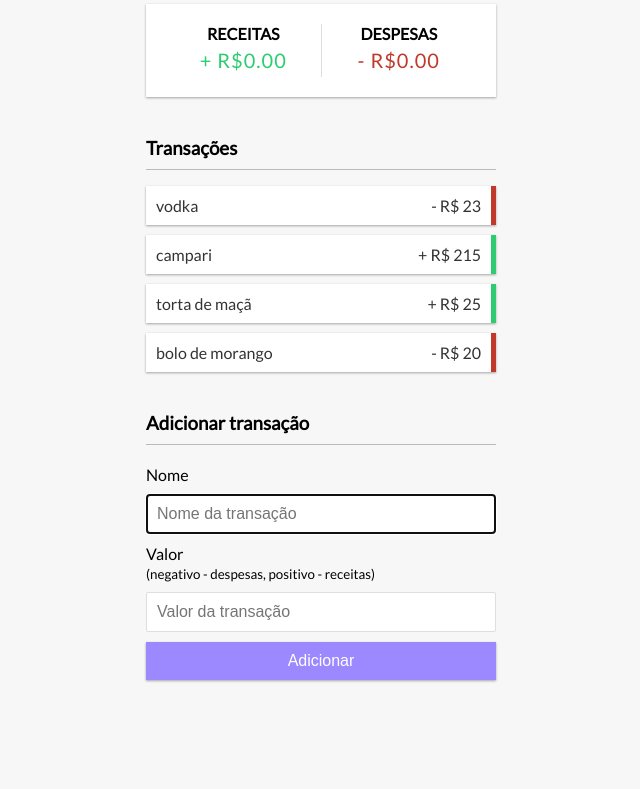
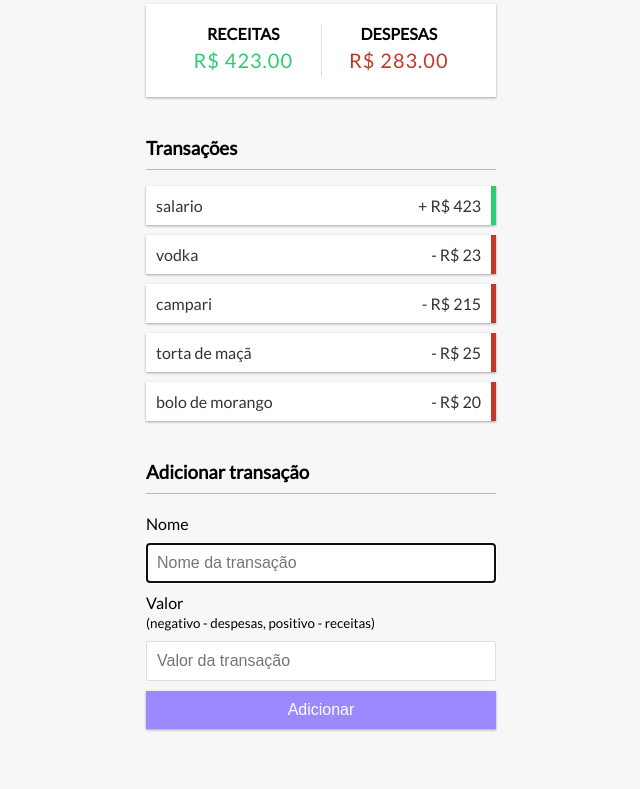
Before and after one commit to lauriciodev/Controlador-financeiro, a plain HTML site: page index.html in a window 1280 px wide. Shown: the part 173-962 px from the top of the page, without its empty margins (319-959 px from the left). Before the commit the page ends 913 px from the top, so only its background shows below. Drawn offline with Linux system fonts and the light colour scheme.

Commit message:
adição de dados ao dom

```diff
--- a/script.js
+++ b/script.js
@@ -1,13 +1,18 @@
-const transactionsUl = document.querySelector("#transactions")
+const transactionsUl = document.querySelector("#transactions");
+const incomeDisplay = document.querySelector("#money-plus");
+const expanseDisplay = document.querySelector("#money-minus");
+const balanceDisplay =  document.querySelector("#balance");
+
 
 console.log(transactionsUl)
 // transações
 
 const dummyTransactions = [
     {id: 1, name:"bolo de morango", amount: -20 },
-    {id: 2, name:"torta de maçã", amount: 25 },
-    {id: 3, name:"campari", amount: 215 },
-    {id: 4, name:"vodka", amount: -23 }
+    {id: 2, name:"torta de maçã", amount: -25 },
+    {id: 3, name:"campari", amount: -215 },
+    {id: 4, name:"vodka", amount: -23 },
+    {id: 4, name:"salario", amount: 423 }
 
 ]
 
@@ -18,7 +23,7 @@ const dummyTransactions = [
     const addTransactionsDom = transactions => {
         const operator = transactions.amount < 0 ? '-' : '+';
         const cssclass = transactions.amount < 0 ? 'minus' : 'plus';
-        const amountWithOutOperator = Math.abs(transactions.amount)
+        const amountWithOutOperator = Math.abs(transactions.amount);
         const li = document.createElement("li");
 
         li.classList.add(cssclass);
@@ -31,8 +36,10 @@ const dummyTransactions = [
         const transactionsAmounts = dummyTransactions
         .map(transactions => transactions.amount);
 
+
         const total = transactionsAmounts
-        .reduce((acumulator, transactions) => acumulator + transactions, 0);
+        .reduce((acumulator, transactions) => acumulator + transactions, 0).toFixed(2);
+
 
        const income = transactionsAmounts
        .filter(value => value > 0)
@@ -40,13 +47,16 @@ const dummyTransactions = [
        .toFixed(2)
 
 
-       const expanse = transactionsAmounts
-       .filter(value => value < 0)
-       .reduce((acumulator, value) => acumulator + value, 0)
+       const expanse = Math.abs(transactionsAmounts
+        .filter(value => value < 0)
+        .reduce((acumulator, value) => acumulator + value, 0))
        .toFixed(2)
 
-        console.log(income)
-        console.log(expanse)
+       balanceDisplay.textContent = `R$ ${total}`
+       incomeDisplay.textContent = `R$ ${income}`
+       expanseDisplay.textContent = `R$ ${expanse}`
+
+
     }
 
 
```
Also changed, not shown: index.html (+1 -3 lines), 1 other file.
